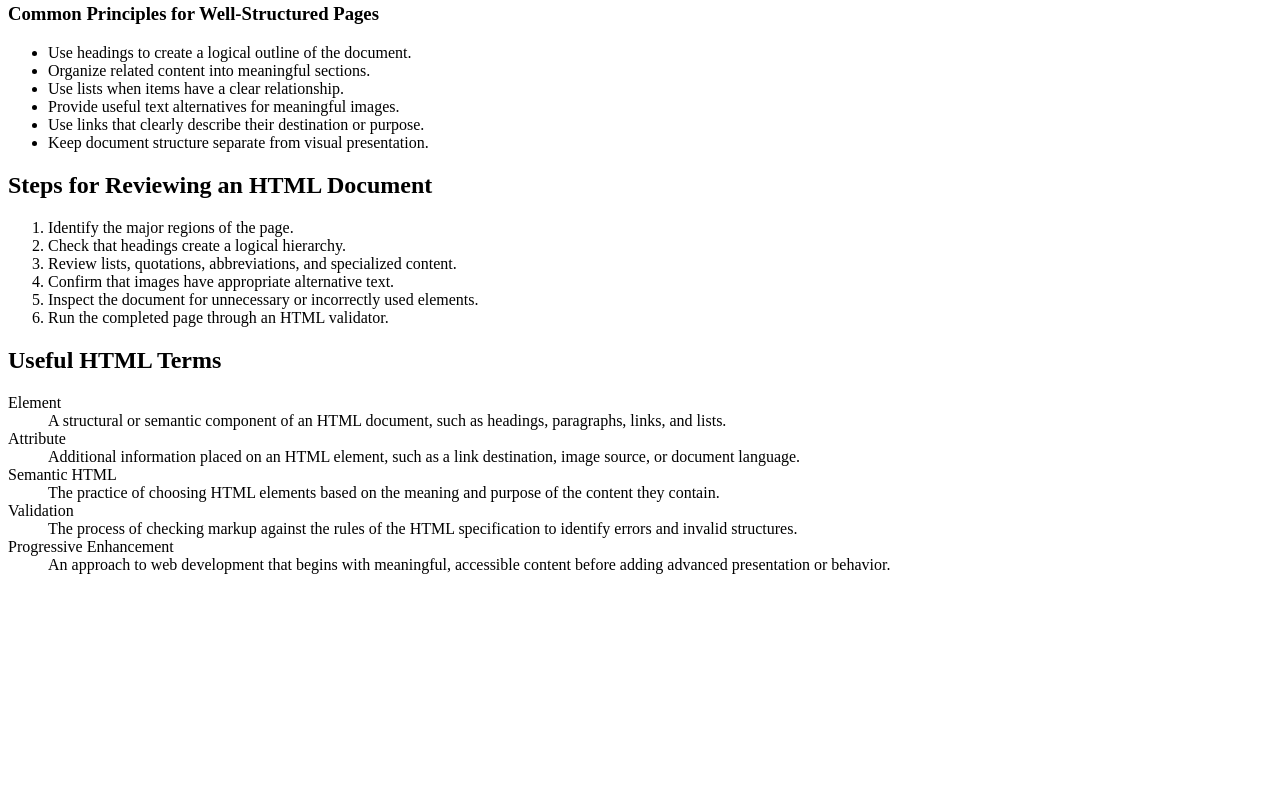
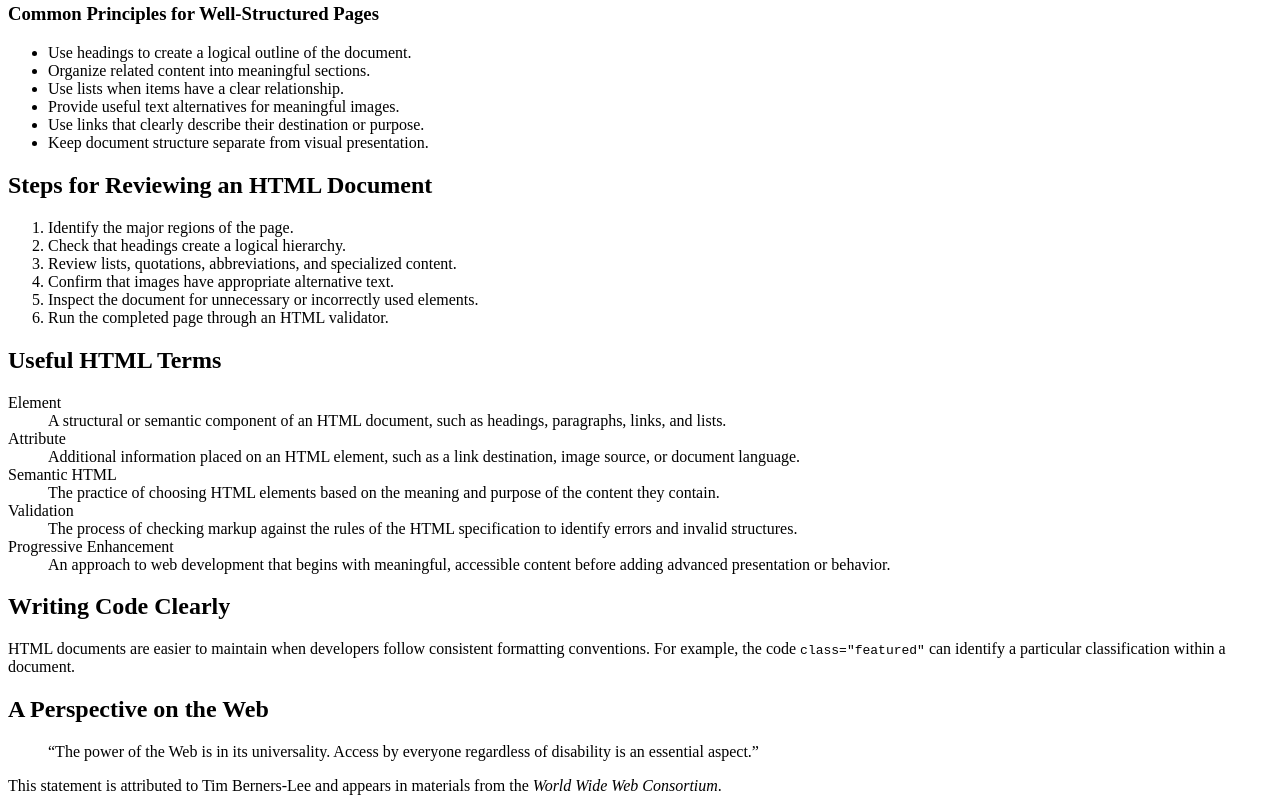
Before and after one commit to klarosa/My-HTML5, a plain HTML site: page index.html in a window 1280 px wide. Shown: the part 405-1216 px from the top of the page. Before the commit the page ends 995 px from the top, so only its background shows below. Drawn offline with Linux system fonts and the light colour scheme.

Commit message:
H2BlockQuote

```diff
--- a/index.html
+++ b/index.html
@@ -116,3 +116,30 @@
                     </dd>
                 </dl>
             </section>
+             <section>
+                <h2>Writing Code Clearly</h2>
+
+                <p>
+                    HTML documents are easier to maintain when developers follow
+                    consistent formatting conventions. For example, the code
+                    <code>class="featured"</code> can identify a particular
+                    classification within a document.
+                </p>
+            </section>
+
+            <section>
+                <h2>A Perspective on the Web</h2>
+
+                <blockquote cite="https://www.w3.org/WAI/fundamentals/accessibility-intro/">
+                    <p>
+                        “The power of the Web is in its universality. Access by everyone
+                        regardless of disability is an essential aspect.”
+                    </p>
+                </blockquote>
+
+                <p>
+                    This statement is attributed to Tim Berners-Lee and appears in
+                    materials from the
+                    <cite>World Wide Web Consortium</cite>.
+                </p>
+            </section>
```
